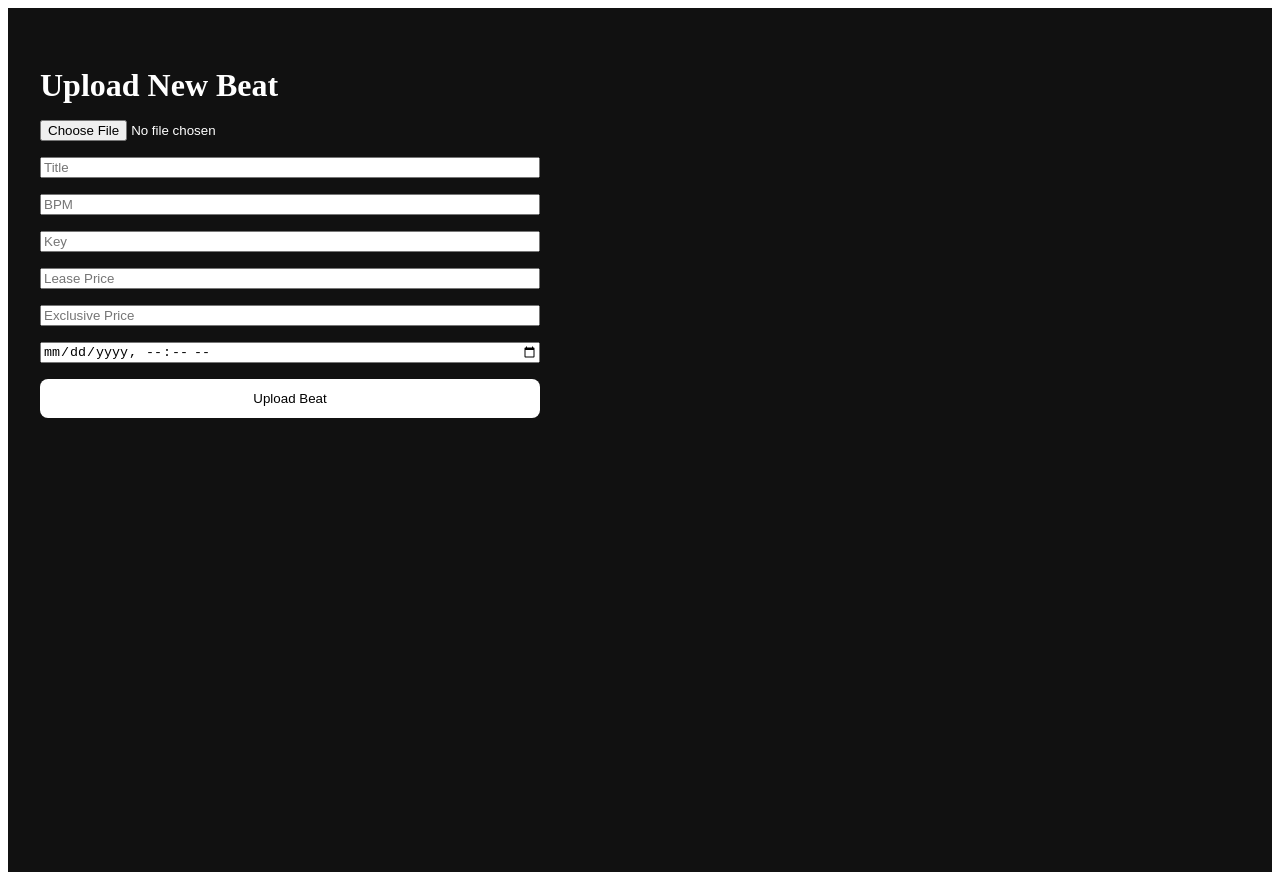
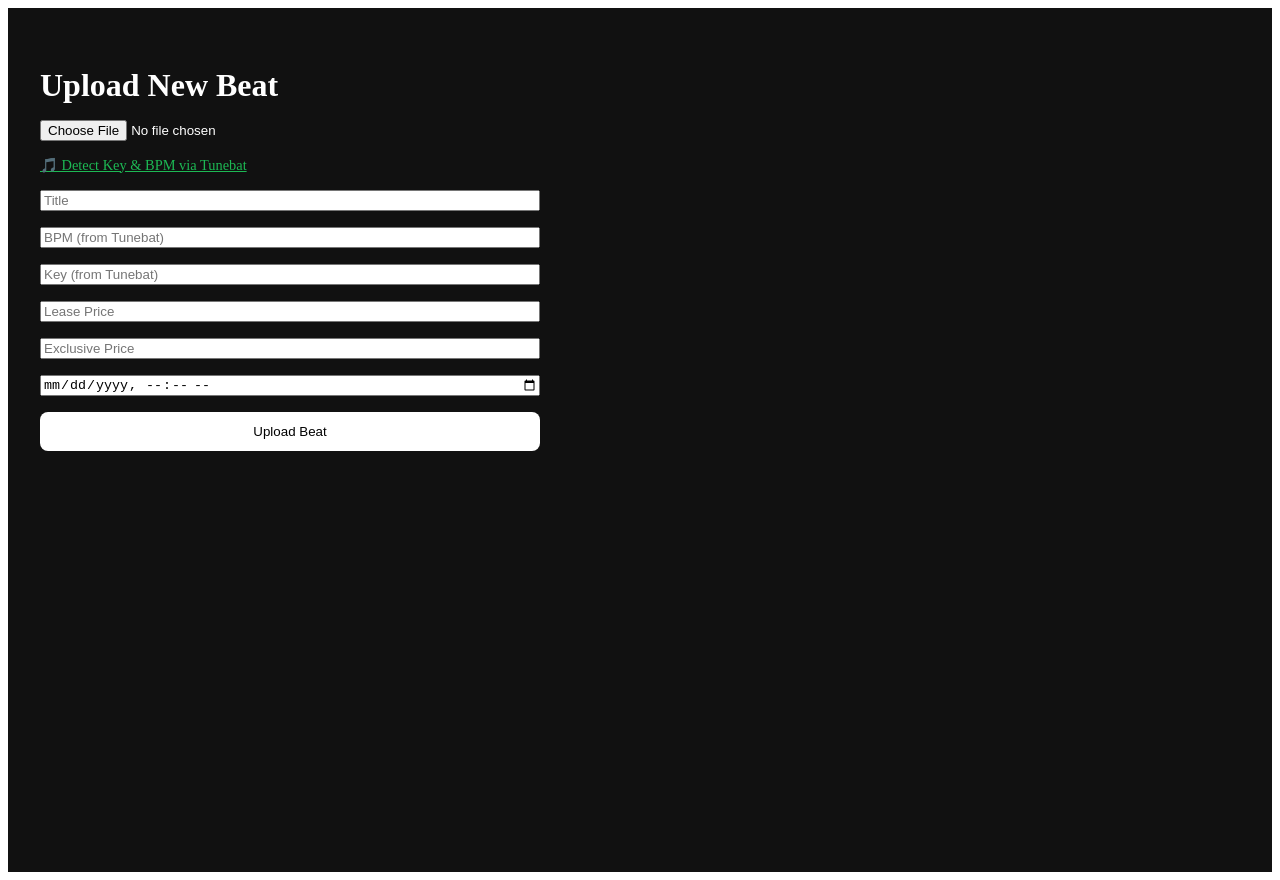
Before and after one commit to Sensei7beats/sensei7beats, a Next.js app: page /upload in a window 1280 px wide. Built offline with nearby package versions, Linux system fonts and the light colour scheme.

Commit message:
Update upload.js
Upload page with TuneBat

```diff
--- a/pages/upload.js
+++ b/pages/upload.js
@@ -22,8 +22,7 @@ export default function Upload() {
 
   const handleSubmit = (e) => {
     e.preventDefault();
-    alert('Form submitted! (functionality coming soon)');
-    // Later: Send to backend + detect key/BPM + save beat
+    alert('Form submitted! (backend storage coming next)');
   };
 
   return (
@@ -31,9 +30,18 @@ export default function Upload() {
       <h2 style={{ fontSize: '2rem', marginBottom: '1rem' }}>Upload New Beat</h2>
       <form onSubmit={handleSubmit} style={{ display: 'grid', gap: '1rem', maxWidth: '500px' }}>
         <input type="file" accept="audio/*" onChange={handleFileChange} required />
+        {/* Tunebat Link */}
+        <a
+          href="https://tunebat.com/Analyzer"
+          target="_blank"
+          rel="noopener noreferrer"
+          style={{ color: '#1db954', textDecoration: 'underline', fontSize: '0.9rem' }}
+        >
+          🎵 Detect Key & BPM via Tunebat
+        </a>
         <input name="title" value={beat.title} onChange={handleChange} placeholder="Title" required />
-        <input name="bpm" value={beat.bpm} onChange={handleChange} placeholder="BPM" />
-        <input name="key" value={beat.key} onChange={handleChange} placeholder="Key" />
+        <input name="bpm" value={beat.bpm} onChange={handleChange} placeholder="BPM (from Tunebat)" />
+        <input name="key" value={beat.key} onChange={handleChange} placeholder="Key (from Tunebat)" />
         <input name="leasePrice" value={beat.leasePrice} onChange={handleChange} placeholder="Lease Price" />
         <input name="exclusivePrice" value={beat.exclusivePrice} onChange={handleChange} placeholder="Exclusive Price" />
         <input type="datetime-local" name="releaseDate" value={beat.releaseDate} onChange={handleChange} />
```
